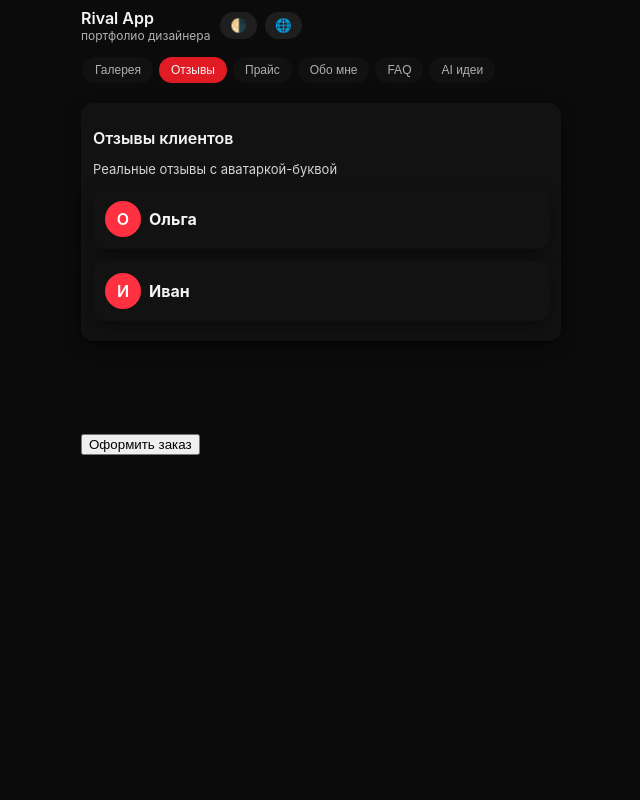
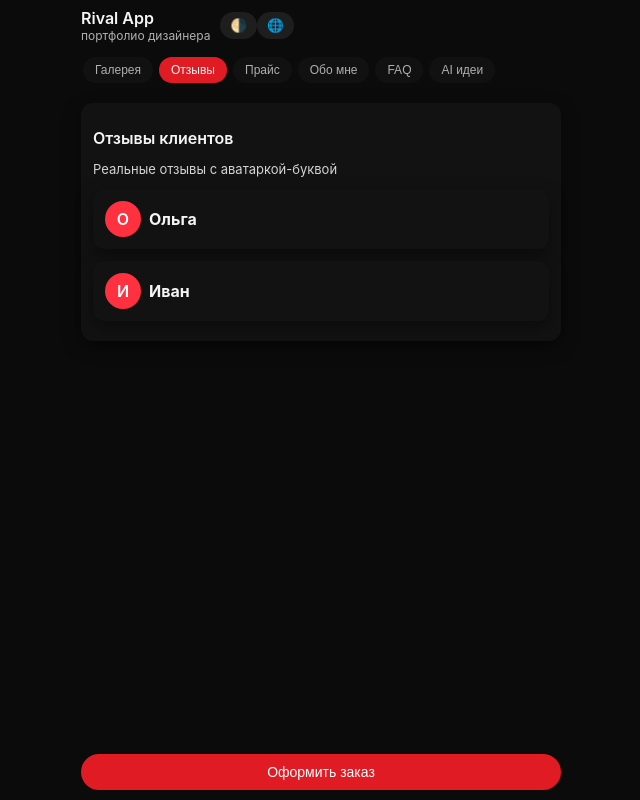
Before and after one commit to lotosdesign00-max/rivaldesign-app, a React (Vite) app: page / in a window 1280 px wide. Both pictures are taken after a click on the button "Отзывы". Shown: the whole page, without its empty margins (319-959 px from the left). Built offline with nearby package versions, Linux system fonts and the light colour scheme.

Commit message:
Update App.jsx

```diff
--- a/src/App.jsx
+++ b/src/App.jsx
@@ -36,12 +36,19 @@ export default function App() {
         return (
           <div className="card">
             <h2 className="section-title">Отзывы клиентов</h2>
-            <p className="section-subtitle">Реальные отзывы с аватаркой-буквой</p>
+            <p className="section-subtitle">
+              Реальные отзывы с аватаркой-буквой
+            </p>
             <div className="row">
               {reviewsData.map(r => (
-                <div key={r.id} className="card" style={{ width: "100%", marginBottom: 8 }}>
+                <div
+                  key={r.id}
+                  className="card"
+                  style={{ width: "100%", marginBottom: 8 }}
+                >
                   <div style={{ display: "flex", alignItems: "center", gap: 8 }}>
-                    <div style={{
+                    <div
+                      style={{
                         width: 36,
                         height: 36,
                         borderRadius: 999,
@@ -50,13 +57,16 @@ export default function App() {
                         alignItems: "center",
                         justifyContent: "center",
                         color: "white",
-                      fontWeight: 600
-                    }}>
+                        fontWeight: 600,
+                      }}
+                    >
                       {r.name[0].toUpperCase()}
                     </div>
                     <div>
                       <b>{r.name}</b>
-                      <p style={{ margin: 0, fontSize: 12, opacity: 0.8 }}>{r.comment}</p>
+                      <p style={{ margin: 0, fontSize: 12, opacity: 0.8 }}>
+                        {r.comment}
+                      </p>
                     </div>
                   </div>
                 </div>
@@ -68,6 +78,7 @@ export default function App() {
         return (
           <div className="card">
             <h2 className="section-title">Прайс / Услуги</h2>
+            <p className="section-subtitle">Примеры услуг и стоимость</p>
             <ul className="list">
               <li>Логотип — от 𝑋ₓₓₓ грн</li>
               <li>Фирменный стиль — от 𝑋ₓₓₓ грн</li>
@@ -82,6 +93,9 @@ export default function App() {
             <h2 className="section-title">Обо мне</h2>
             <p className="section-subtitle">
               Я Rival, дизайнер. Работаю с брендами, помогаю выделиться в соцсетях и рекламе.
+            </p>
+            <p className="hint-text">
+              Здесь можно добавить фото, ссылки на Behance, Instagram, Telegram.
             </p>
           </div>
         );
@@ -114,7 +128,7 @@ export default function App() {
     const isAI = activeTab === TABS.AI;
     return (
       <button
-        className="order-fixed"
+        className="primary-btn wide fixed-order-btn"
         onClick={() => {
           if (isAI) {
             alert("Сгенерировать идею!");
@@ -137,9 +151,9 @@ export default function App() {
             <span className="app-title">Rival App</span>
             <span className="app-subtitle">портфолио дизайнера</span>
           </div>
-          <div style={{ display: "flex", gap: 8, alignItems: "center" }}>
+          <div className="controls">
             <button className="icon-btn" onClick={toggleTheme}>🌗</button>
-            <button className="icon-btn">🌐</button> {/* место под смену языка/о приложении */}
+            <button className="icon-btn">🌐</button> {/* смена языка / о приложении */}
           </div>
         </div>
 
```
Lines whose indentation alone changed are shown as unchanged.
